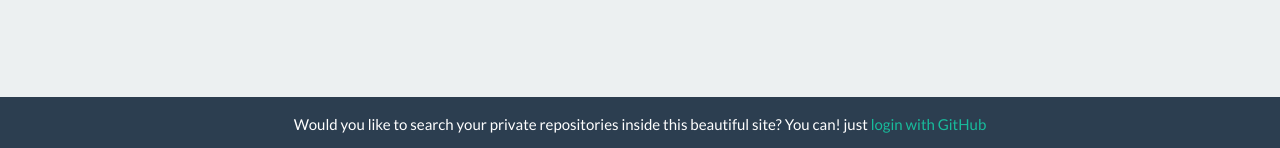
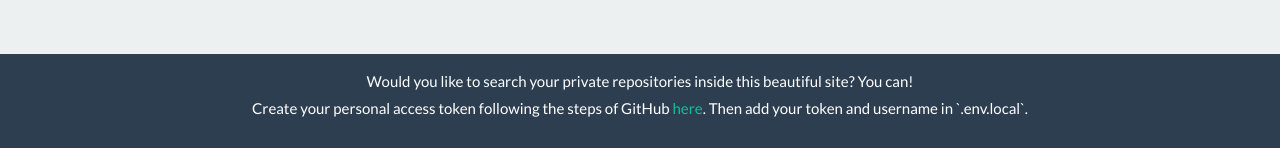
Before and after one commit to samuelreichert/github-search, a React app: page / in a window 1280 px wide. Shown: the part 649-797 px from the top of the page. Built offline with nearby package versions, Linux system fonts and the light colour scheme; no server answers.

Commit message:
Finish implementing steps to access GitHub private repositories

```diff
--- a/src/api/index.js
+++ b/src/api/index.js
@@ -1,16 +1,24 @@
 import axios from 'axios'
 
 const BASE_URL = `${process.env.REACT_APP_GITHUB_URL}/search/repositories`
+const username = process.env.REACT_APP_GITHUB_USERNAME
+const token = process.env.REACT_APP_GITHUB_TOKEN
+let userToken = ''
+let headers = {}
+
+if (username && token) {
+  userToken = username + ':' + token
+  headers = { Authorization: `Basic ${window.btoa(unescape(encodeURIComponent(userToken)))}` }
+}
 
 export const searchRepositories = async ({ search, page = 1, perPage = 10 } = {}) => {
   try {
-    const params = {
-      q: search,
-      page,
-      per_page: perPage
-    }
+    const params = { q: search, page, per_page: perPage }
+    const options = { params }
 
-    const { data } = await axios.get(BASE_URL, { params })
+    if (userToken) options.headers = headers
+
+    const { data } = await axios.get(BASE_URL, options)
     return data
   } catch (error) {
     console.error('Error trying to search repositories from GitHub', error)
@@ -20,7 +28,11 @@ export const searchRepositories = async ({ search, page = 1, perPage = 10 } = {}
 export const getRepository = async (name) => {
   try {
     const params = { q: `repo:${name}` }
-    const { data: { items } } = await axios.get(BASE_URL, { params })
+    const options = { params }
+
+    if (userToken) options.headers = headers
+
+    const { data: { items } } = await axios.get(BASE_URL, options)
 
     return items[0]
   } catch (error) {
@@ -30,7 +42,8 @@ export const getRepository = async (name) => {
 
 export const getReadme = async (name) => {
   try {
-    const { data: { content } } = await axios.get(`${process.env.REACT_APP_GITHUB_URL}/repos/${name}/readme`)
+    const options = userToken ? { headers } : {}
+    const { data: { content } } = await axios.get(`${process.env.REACT_APP_GITHUB_URL}/repos/${name}/readme`, options)
     const decodedReadme = window.atob(content)
 
     return decodedReadme
@@ -41,27 +54,9 @@ export const getReadme = async (name) => {
 
 export const getLanguagesFromUrl = async (url) => {
   try {
-    return (await axios.get(url)).data
+    const options = userToken ? { headers } : {}
+    return (await axios.get(url, options)).data
   } catch (error) {
     console.error('Error trying to get languages from a repository from GitHub', error)
   }
 }
-
-export const postUserCode = async (code) => {
-  const AUTH_URL = `${process.env.REACT_APP_AUTH_URL}/access_token`
-
-  try {
-    const params = {
-      client_id: process.env.REACT_APP_CLIENT_ID,
-      client_secret: process.env.REACT_APP_CLIENT_SECRET,
-      code: code,
-      redirect_uri: 'http://localhost:3000/'
-    }
-
-    const teste = await axios.post(AUTH_URL, params)
-    console.log(teste)
-    return teste
-  } catch (error) {
-    console.error('Error trying to search repositories from GitHub', error)
-  }
-}
--- a/src/locales/en.js
+++ b/src/locales/en.js
@@ -6,8 +6,10 @@ export default {
   searchTime: 'Results in {time} milliseconds',
   loading: 'Loading...',
   updatedAt: 'Updated at {date}',
-  footerText: 'Would you like to search your private repositories inside this beautiful site? You can! just',
-  githubLogin: 'login with GitHub',
+  footerText: 'Would you like to search your private repositories inside this beautiful site? You can!',
+  footerText2: 'Create your personal access token following the steps of GitHub',
+  footerText3: 'Then add your token and username in `.env.local`.',
+  footerLink: 'here',
   home: 'Home',
   license: 'License:',
   repoOwnerImage: 'Repository owner image',
--- a/src/locales/nl.js
+++ b/src/locales/nl.js
@@ -6,8 +6,10 @@ export default {
   searchTime: 'Resulteert in {time} milliseconden',
   loading: 'Het laden...',
   updatedAt: 'Bijgewerkt op {date}',
-  footerText: 'Wilt u uw privé-opslagplaatsen doorzoeken op deze prachtige site? Jij kan! Je hoeft alleen in te',
-  githubLogin: 'loggen met GitHub',
+  footerText: 'Wilt u uw privé-opslagplaatsen doorzoeken op deze prachtige site? Jij kan!',
+  footerText2: 'Maak uw persoonlijke toegangstoken volgens de stappen van GitHub',
+  footerText3: 'Voeg vervolgens uw token en gebruikersnaam toe in `.env.local`.',
+  footerLink: 'hier',
   home: 'Start',
   license: 'Licentie:',
   repoOwnerImage: 'Afbeelding van eigenaar van opslagplaats',
--- a/src/locales/pt.js
+++ b/src/locales/pt.js
@@ -6,8 +6,10 @@ export default {
   searchTime: 'Resultados em {time} milissegundos',
   loading: 'Carregando...',
   updatedAt: 'Atualizado em {date}',
-  footerText: 'Você gostaria de pesquisar seus repositórios privados usando este lindo site? Você pode! Só precisa fazer',
-  githubLogin: 'login com GitHub',
+  footerText: 'Você gostaria de pesquisar seus repositórios privados usando este lindo site? Você pode!',
+  footerText2: 'Crie seu token de acesso pessoal seguindo os passos do GitHub',
+  footerText3: 'Depois adicione seu token e nome de usuário em `.env.local`.',
+  footerLink: 'aqui',
   home: 'Início',
   license: 'Licença:',
   repoOwnerImage: 'Imagem do proprietário do repositório',
--- a/src/modules/Footer/index.js
+++ b/src/modules/Footer/index.js
@@ -1,17 +1,22 @@
 import React from 'react'
 import { useIntl } from 'react-intl'
 
-const authLink = `${process.env.REACT_APP_AUTH_URL}/authorize?client_id=${process.env.REACT_APP_CLIENT_ID}`
-
 const Footer = () => {
   const { formatMessage } = useIntl()
+  const url = 'https://help.github.com/en/github/authenticating-to-github/creating-a-personal-access-token-for-the-command-line'
 
   return (
     <footer className='footer mt-auto py-3 bg-primary'>
       <div className='container text-center'>
         <p className='text-white mb-0'>
           {formatMessage({ id: 'footerText' })}
-          <a href={authLink}> {formatMessage({ id: 'githubLogin' })}</a>
+        </p>
+        <p className='text-white mt-1'>
+          {`${formatMessage({ id: 'footerText2' })} `}
+          <a href={url} target='_blank' rel='noopener noreferrer'>
+            {formatMessage({ id: 'footerLink' })}
+          </a>.
+          {` ${formatMessage({ id: 'footerText3' })}`}
         </p>
       </div>
     </footer>
```
Also changed, not shown: 2 other files (tests, documents, lock files or other folders).
